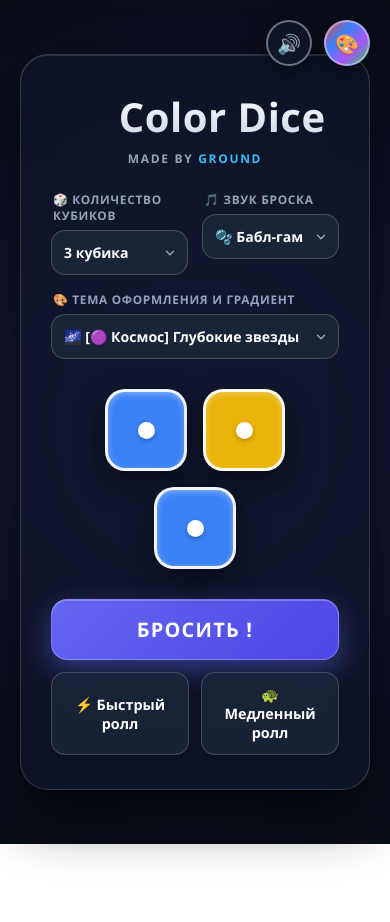
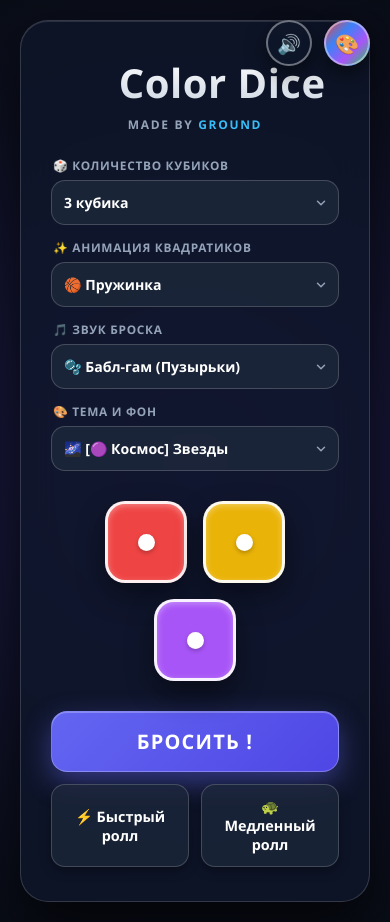
Before and after one commit to itstep5445-rgb/color-diceground228888, a plain HTML site: page index.html in a window 390 px wide. Both pictures are taken after a click on the button "⚡ Быстрый ролл". Before the commit the page ends 844 px from the top, so only its background shows below. Drawn offline with Linux system fonts and the light colour scheme.

Commit message:
Update index.html

```diff
--- a/index.html
+++ b/index.html
@@ -48,7 +48,6 @@
             z-index: 10;
         }
 
-        /* Кнопка микшера громкости */
         .volume-toggle-container {
             position: relative;
             display: flex;
@@ -77,7 +76,6 @@
             box-shadow: 0 10px 25px rgba(255, 255, 255, 0.3);
         }
 
-        /* Выпадающий слайдер громкости */
         .volume-popup {
             position: absolute;
             top: 54px;
@@ -116,7 +114,6 @@
             width: 110px;
         }
 
-        /* RGB кнопка в верхнем углу */
         .rgb-picker-btn {
             width: 46px;
             height: 46px;
@@ -203,7 +200,13 @@
             display: grid;
             grid-template-columns: 1fr 1fr;
             gap: 14px;
-            margin-bottom: 16px;
+            margin-bottom: 14px;
+        }
+
+        @media (max-width: 480px) {
+            .settings-section {
+                grid-template-columns: 1fr;
+            }
         }
 
         .control-group {
@@ -283,6 +286,8 @@
             box-shadow: 0 12px 28px rgba(0, 0, 0, 0.45), inset 0 2px 6px rgba(255, 255, 255, 0.35);
             position: relative;
             user-select: none;
+            animation-duration: var(--anim-dur, 0.45s);
+            animation-fill-mode: both;
         }
 
         .dice-dot {
@@ -293,33 +298,51 @@
             box-shadow: 0 2px 4px rgba(0, 0, 0, 0.25);
         }
 
-        .dice.rolling-fast {
-            animation: diceAnimFast 0.2s cubic-bezier(0.34, 1.56, 0.64, 1);
+        /* Виды анимаций квадратиков */
+        .anim-bounce {
+            animation-name: animBounce;
+            animation-timing-function: cubic-bezier(0.34, 1.56, 0.64, 1);
         }
-
-        .dice.rolling-normal {
-            animation: diceAnimNormal 0.45s cubic-bezier(0.34, 1.56, 0.64, 1);
-        }
-
-        .dice.rolling-slow {
-            animation: diceAnimSlow 1s cubic-bezier(0.34, 1.56, 0.64, 1);
-        }
-
-        @keyframes diceAnimFast {
-            0% { transform: scale(0.6) rotate(-20deg); opacity: 0.5; }
+        @keyframes animBounce {
+            0% { transform: scale(0.3) rotate(-25deg); opacity: 0; }
+            70% { transform: scale(1.1) rotate(5deg); opacity: 1; }
             100% { transform: scale(1) rotate(0deg); opacity: 1; }
         }
 
-        @keyframes diceAnimNormal {
-            0% { transform: scale(0.45) rotate(-35deg); opacity: 0.3; }
-            70% { transform: scale(1.08) rotate(6deg); }
+        .anim-spin {
+            animation-name: animSpin;
+            animation-timing-function: cubic-bezier(0.22, 1, 0.36, 1);
+        }
+        @keyframes animSpin {
+            0% { transform: scale(0.2) rotate(-360deg); opacity: 0; }
             100% { transform: scale(1) rotate(0deg); opacity: 1; }
         }
 
-        @keyframes diceAnimSlow {
-            0% { transform: scale(0.2) rotate(-120deg); opacity: 0; }
-            60% { transform: scale(1.18) rotate(20deg); opacity: 0.8; }
-            100% { transform: scale(1) rotate(0deg); opacity: 1; }
+        .anim-flip {
+            animation-name: animFlip;
+            animation-timing-function: cubic-bezier(0.34, 1.56, 0.64, 1);
+        }
+        @keyframes animFlip {
+            0% { transform: perspective(400px) rotateY(180deg) scale(0.5); opacity: 0; }
+            100% { transform: perspective(400px) rotateY(0deg) scale(1); opacity: 1; }
+        }
+
+        .anim-drop {
+            animation-name: animDrop;
+            animation-timing-function: cubic-bezier(0.34, 1.56, 0.64, 1);
+        }
+        @keyframes animDrop {
+            0% { transform: translateY(-45px) scale(0.8); opacity: 0; }
+            100% { transform: translateY(0) scale(1); opacity: 1; }
+        }
+
+        .anim-flash {
+            animation-name: animFlash;
+            animation-timing-function: ease-out;
+        }
+        @keyframes animFlash {
+            0% { transform: scale(1.35); filter: brightness(2.2); opacity: 0; }
+            100% { transform: scale(1); filter: brightness(1); opacity: 1; }
         }
 
         /* Главная кнопка броска */
@@ -412,7 +435,6 @@
 
     <!-- Верхняя панель в правом углу: Микшер громкости и RGB палитра -->
     <div class="top-controls-bar">
-        <!-- Микшер громкости вверху -->
         <div class="volume-toggle-container">
             <button type="button" class="volume-icon-btn" id="volumeToggleBtn" title="Микшер громкости">
                 🔊
@@ -423,7 +445,6 @@
             </div>
         </div>
 
-        <!-- RGB кнопка выбора цвета -->
         <div class="rgb-picker-btn" title="Выбрать RGB цвет темы">
             🎨
             <input type="color" id="colorPickerInput" value="#6366f1">
@@ -455,6 +476,19 @@
             </div>
 
             <div class="control-group">
+                <span class="control-label">✨ Анимация квадратиков</span>
+                <select id="animSelect" class="styled-select">
+                    <option value="bounce" selected>🏀 Пружинка</option>
+                    <option value="spin">🌀 Поворот 360°</option>
+                    <option value="flip">🃏 Переворот 3D</option>
+                    <option value="drop">⬇️ Падение сверху</option>
+                    <option value="flash">⚡ Вспышка</option>
+                </select>
+            </div>
+        </div>
+
+        <div class="settings-section">
+            <div class="control-group">
                 <span class="control-label">🎵 Звук броска</span>
                 <select id="soundSelect" class="styled-select">
                     <optgroup label="Встроенные звуки">
@@ -471,34 +505,33 @@
                     </optgroup>
                 </select>
             </div>
-        </div>
 
-        <div class="control-group" style="margin-bottom: 14px;">
-            <span class="control-label">🎨 Тема оформления и градиент</span>
+            <div class="control-group">
+                <span class="control-label">🎨 Тема и фон</span>
                 <select id="themeSelect" class="styled-select">
                     <optgroup label="Космические темы">
-                    <option value="space">🌌 [🟣 Космос] Глубокие звезды</option>
-                    <option value="saturn">🪐 [🟠 Сатурн] Космическая планета</option>
-                    <option value="neptune">🌊 [🔵 Нептун] Океанский ультрамарин</option>
+                        <option value="space">🌌 [🟣 Космос] Звезды</option>
+                        <option value="saturn">🪐 [🟠 Сатурн] Планета</option>
+                        <option value="neptune">🌊 [🔵 Нептун] Океан</option>
                     </optgroup>
                     <optgroup label="Неоновые & Кибер">
-                    <option value="cyber">⚡ [🟣 Киберпанк] Неоновый фиолет</option>
-                    <option value="neon">🟢 [🟢 Неон] Темный изумруд</option>
-                    <option value="cyberarctic">🧊 [🩵 Арктика] Ледяной неон</option>
-                    <option value="pinkneon">💖 [🩷 Розовый неон] Клубный вайб</option>
+                        <option value="cyber">⚡ [🟣 Киберпанк] Неон</option>
+                        <option value="neon">🟢 [🟢 Неон] Изумруд</option>
+                        <option value="cyberarctic">🧊 [🩵 Арктика] Лед</option>
+                        <option value="pinkneon">💖 [🩷 Розовый] Клуб</option>
                     </optgroup>
                     <optgroup label="Природа & Атмосфера">
-                    <option value="sunset">🌅 [🟠 Закат] Пылающий градиент</option>
-                    <option value="forest">🌲 [🟢 Лес] Глубокий мох</option>
-                    <option value="fire">🔥 [🔴 Огонь] Вулканический жар</option>
-                    <option value="gold">✨ [🟡 Золото] Элегантный нуар</option>
+                        <option value="sunset">🌅 [🟠 Закат] Градиент</option>
+                        <option value="forest">🌲 [🟢 Лес] Мох</option>
+                        <option value="fire">🔥 [🔴 Огонь] Жар</option>
+                        <option value="gold">✨ [🟡 Золото] Нуар</option>
                     </optgroup>
-                <!-- Группа сохраненных и новых фонов -->
                     <optgroup label="Мои фоны" id="customBgsGroup">
-                    <option value="upload_image">🖼️ Загрузить фото на фон...</option>
-                    <option value="upload_video">🎬 Загрузить видео на фон...</option>
+                        <option value="upload_image">🖼️ Загрузить фото...</option>
+                        <option value="upload_video">🎬 Загрузить видео...</option>
                     </optgroup>
                 </select>
+            </div>
         </div>
 
         <div id="diceArena" class="dice-arena"></div>
@@ -525,6 +558,7 @@
 
         const diceArena = document.getElementById('diceArena');
         const diceCountSelect = document.getElementById('diceCountSelect');
+        const animSelect = document.getElementById('animSelect');
         const soundSelect = document.getElementById('soundSelect');
         const rollBtn = document.getElementById('rollBtn');
         const fastRollBtn = document.getElementById('fastRollBtn');
@@ -545,9 +579,10 @@
         let audioCtx = null;
         let activeOscillators = [];
         let stopSoundTimeout = null;
+        let sequentialTimeouts = [];
         let lastValidSound = 'bubble';
         let lastValidTheme = 'space';
-        let savedBackgrounds = {}; // Хранилище загруженных фонов
+        let savedBackgrounds = {};
 
         // Показ/скрытие микшера громкости по клику на значок
         volumeToggleBtn.addEventListener('click', (e) => {
@@ -562,6 +597,11 @@
         volumePopup.addEventListener('click', (e) => {
             e.stopPropagation();
         });
+
+        function clearSequentialRoll() {
+            sequentialTimeouts.forEach(id => clearTimeout(id));
+            sequentialTimeouts = [];
+        }
 
         function stopAllSounds() {
             if (stopSoundTimeout) {
@@ -585,7 +625,7 @@
             if (soundType === 'mute' || soundType === 'upload_sound') return;
 
             const vol = parseFloat(volumeRange.value);
-            const cutTime = speed === 'fast' ? 220 : speed === 'slow' ? 950 : 480;
+            const cutTime = speed === 'fast' ? 200 : speed === 'step' ? 350 : 480;
 
             if (soundType === 'custom' && customAudio) {
                 customAudio.volume = vol;
@@ -606,12 +646,14 @@
             const now = audioCtx.currentTime;
 
             if (soundType === 'bubble') {
-                [0, 0.08, 0.16, 0.24].forEach((delay, idx) => {
+                const count = speed === 'step' ? 1 : 4;
+                for (let idx = 0; idx < count; idx++) {
+                    const delay = idx * 0.08;
                     const osc = audioCtx.createOscillator();
                     const gain = audioCtx.createGain();
                     osc.type = 'sine';
-                    osc.frequency.setValueAtTime(300 + idx * 140, now + delay);
-                    osc.frequency.exponentialRampToValueAtTime(700 + idx * 160, now + delay + 0.07);
+                    osc.frequency.setValueAtTime(320 + idx * 140, now + delay);
+                    osc.frequency.exponentialRampToValueAtTime(720 + idx * 160, now + delay + 0.07);
 
                     gain.gain.setValueAtTime(0.25 * vol, now + delay);
                     gain.gain.exponentialRampToValueAtTime(0.001, now + delay + 0.08);
@@ -621,9 +663,11 @@
                     osc.start(now + delay);
                     osc.stop(now + delay + 0.09);
                     activeOscillators.push(osc);
-                });
+                }
             } else if (soundType === 'dice') {
-                [0, 0.07, 0.15, 0.24].forEach((delay, idx) => {
+                const count = speed === 'step' ? 1 : 4;
+                for (let idx = 0; idx < count; idx++) {
+                    const delay = idx * 0.07;
                     const osc = audioCtx.createOscillator();
                     const gain = audioCtx.createGain();
                     osc.type = 'triangle';
@@ -638,9 +682,10 @@
                     osc.start(now + delay);
                     osc.stop(now + delay + 0.065);
                     activeOscillators.push(osc);
-                });
+                }
             } else if (soundType === 'roulette') {
-                for (let i = 0; i < 8; i++) {
+                const ticks = speed === 'step' ? 2 : 8;
+                for (let i = 0; i < ticks; i++) {
                     const delay = i * 0.03;
                     const osc = audioCtx.createOscillator();
                     const gain = audioCtx.createGain();
@@ -656,7 +701,8 @@
                     activeOscillators.push(osc);
                 }
             } else if (soundType === 'magic') {
-                [523.25, 659.25, 783.99, 1046.50].forEach((freq, idx) => {
+                const notes = speed === 'step' ? [783.99] : [523.25, 659.25, 783.99, 1046.50];
+                notes.forEach((freq, idx) => {
                     const delay = idx * 0.06;
                     const osc = audioCtx.createOscillator();
                     const gain = audioCtx.createGain();
@@ -673,7 +719,8 @@
                     activeOscillators.push(osc);
                 });
             } else if (soundType === 'retro') {
-                [261.63, 329.63, 392.00, 523.25].forEach((freq, idx) => {
+                const notes = speed === 'step' ? [523.25] : [261.63, 329.63, 392.00, 523.25];
+                notes.forEach((freq, idx) => {
                     const delay = idx * 0.05;
                     const osc = audioCtx.createOscillator();
                     const gain = audioCtx.createGain();
@@ -694,37 +741,61 @@
                 const gain = audioCtx.createGain();
                 osc.type = 'sine';
                 osc.frequency.setValueAtTime(220, now);
-                osc.frequency.exponentialRampToValueAtTime(880, now + 0.25);
+                osc.frequency.exponentialRampToValueAtTime(880, now + 0.22);
 
                 gain.gain.setValueAtTime(0.25 * vol, now);
-                gain.gain.exponentialRampToValueAtTime(0.001, now + 0.3);
+                gain.gain.exponentialRampToValueAtTime(0.001, now + 0.26);
 
                 osc.connect(gain);
                 gain.connect(audioCtx.destination);
                 osc.start(now);
-                osc.stop(now + 0.32);
+                osc.stop(now + 0.28);
                 activeOscillators.push(osc);
             }
         }
 
-        function rollDice(withSound = true, speed = 'normal') {
-            const count = parseInt(diceCountSelect.value, 10);
-            diceArena.innerHTML = '';
-
-            if (withSound) {
-                playRollSound(speed);
-            }
-
-            for (let i = 0; i < count; i++) {
+        function createDiceElement(durSeconds) {
+            const animType = animSelect.value;
             const randomColor = diceColors[Math.floor(Math.random() * diceColors.length)];
             const diceEl = document.createElement('div');
-                diceEl.className = `dice rolling-${speed}`;
+            diceEl.className = `dice anim-${animType}`;
+            diceEl.style.setProperty('--anim-dur', `${durSeconds}s`);
             diceEl.style.backgroundColor = randomColor.hex;
 
             const dot = document.createElement('div');
             dot.className = 'dice-dot';
             diceEl.appendChild(dot);
+            return diceEl;
+        }
 
+        function rollDice(withSound = true, mode = 'normal') {
+            clearSequentialRoll();
+            const count = parseInt(diceCountSelect.value, 10);
+            diceArena.innerHTML = '';
+
+            if (mode === 'slow') {
+                // Медленный ролл: квадратики появляются по одному по очереди
+                for (let i = 0; i < count; i++) {
+                    const tid = setTimeout(() => {
+                        if (withSound) {
+                            playRollSound('step');
+                        }
+                        const diceEl = createDiceElement(0.55);
+                        diceArena.appendChild(diceEl);
+                    }, i * 550);
+                    sequentialTimeouts.push(tid);
+                }
+                return;
+            }
+
+            // Обычный или быстрый ролл (все вместе)
+            const dur = mode === 'fast' ? 0.18 : 0.45;
+            if (withSound) {
+                playRollSound(mode);
+            }
+
+            for (let i = 0; i < count; i++) {
+                const diceEl = createDiceElement(dur);
                 diceArena.appendChild(diceEl);
             }
         }
@@ -734,6 +805,7 @@
         slowRollBtn.addEventListener('click', () => rollDice(true, 'slow'));
 
         diceCountSelect.addEventListener('change', () => rollDice(true, 'normal'));
+        animSelect.addEventListener('change', () => rollDice(true, 'normal'));
 
         volumeRange.addEventListener('input', () => {
             if (customAudio) {
@@ -758,7 +830,6 @@
             }
         });
 
-        // Обработка выбора RGB цвета из верхнего угла
         colorPickerInput.addEventListener('input', (e) => {
             const col = e.target.value;
             bgVideo.style.display = 'none';
@@ -782,7 +853,6 @@
 
             lastValidTheme = val;
 
-            // Проверка, является ли выбранный элемент сохраненным пользовательским фоном
             if (savedBackgrounds[val]) {
                 const bg = savedBackgrounds[val];
                 if (bg.type === 'image') {
```
Lines whose indentation alone changed are shown as unchanged.
